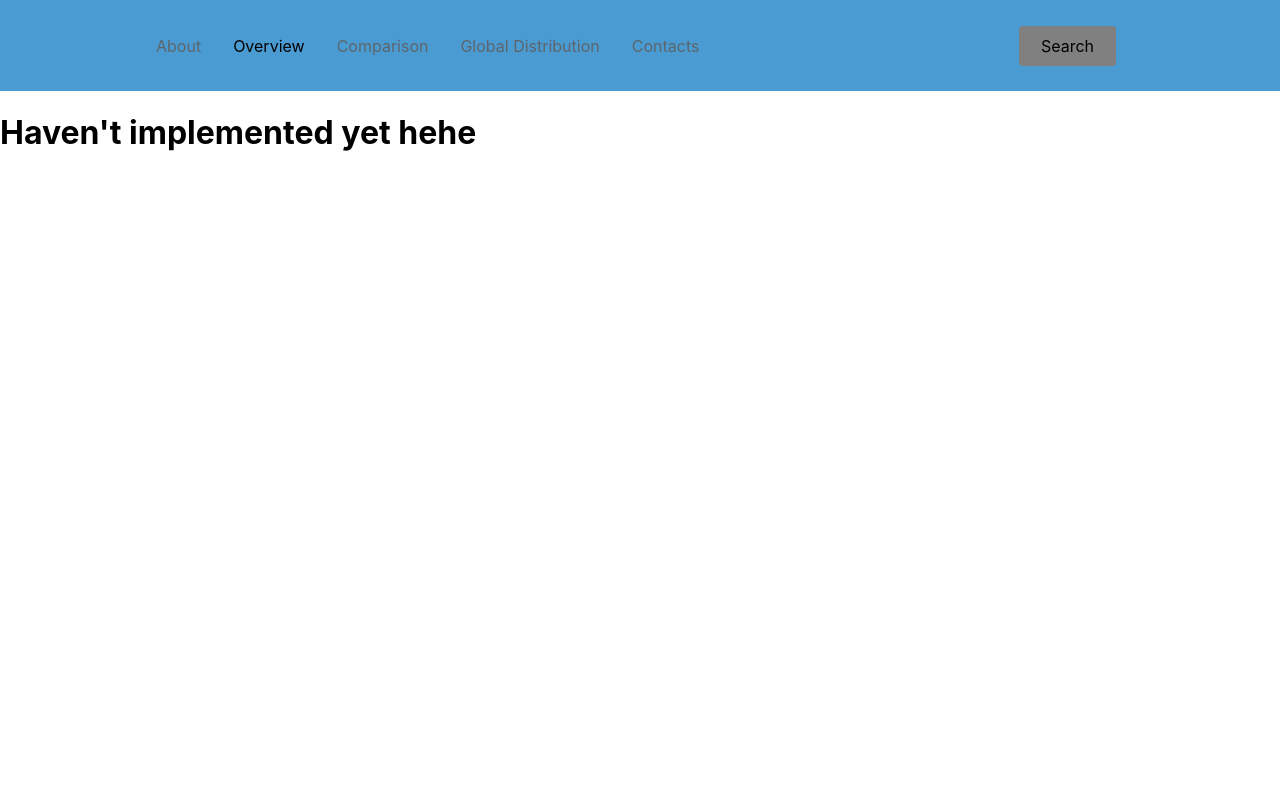
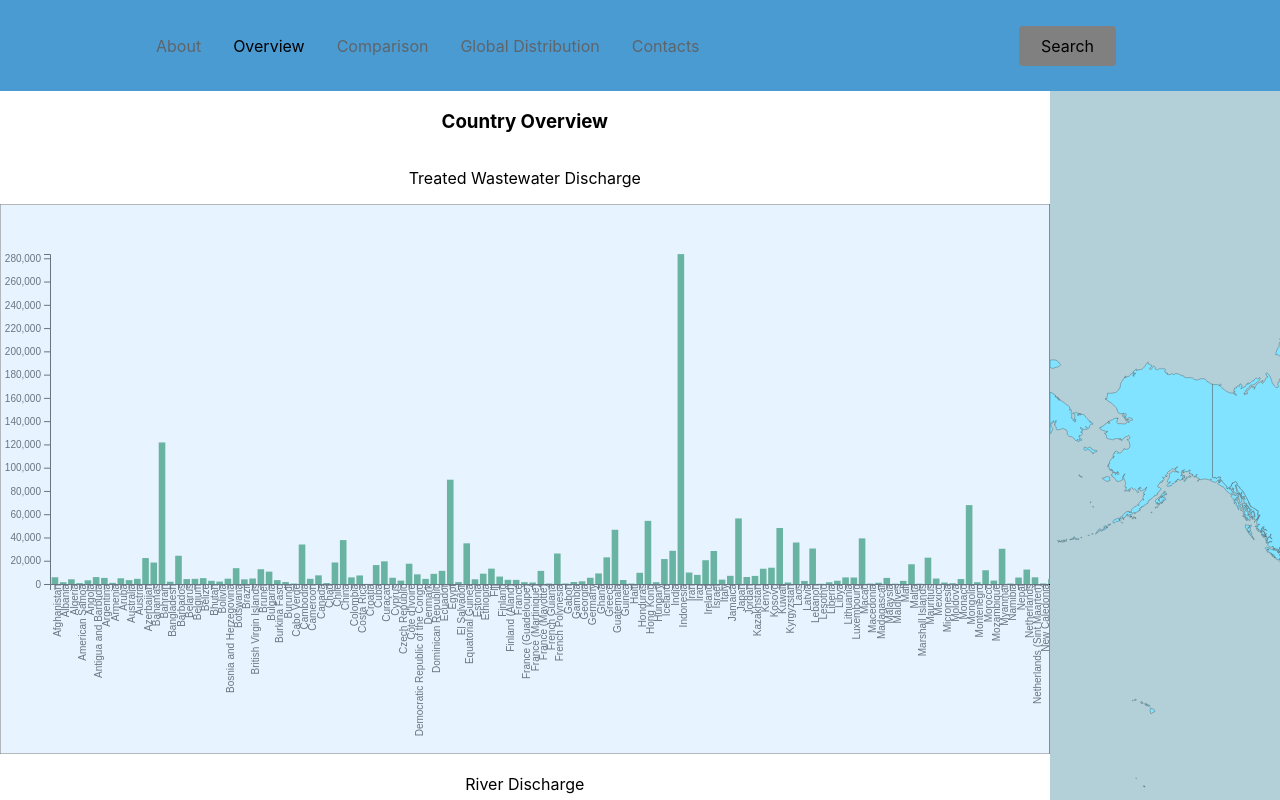
Before and after one commit to mikeyin97/547Project, a React (Create React App) app in the folder my-app/: page /overview in a window 1280 px wide. Built offline with nearby package versions, Linux system fonts and the light colour scheme.

Commit message:
Add the overview page

```diff
--- a/my-app/src/App.js
+++ b/my-app/src/App.js
@@ -24,7 +24,7 @@ function App() {
       <Routes>
         <Route exact path='/' element={<Home/>} />
         <Route exact path='/about' element={<About/>} />
-        <Route exact path='/overview' element={<Overview/>} />
+        <Route exact path='/overview' element={<Overview geodata = {geodata} wwtpdata = {wwtpdata} aggcounts = {agg_counts}/>} />
         <Route exact path='/comparison' element={<CountrySelector geodata = {geodata} wwtpdata = {wwtpdata} statuscounts = {status_counts} levelcounts = {level_counts} aggcounts = {agg_counts}/>} />
         <Route exact path='/distribution' element={<GeoChart geodata = {geodata} wwtpdata = {wwtpdata}/>} />
         <Route exact path='/contacts' element={<Contacts/>} />
--- /dev/null
+++ b/my-app/src/components/TestComponent.js
@@ -0,0 +1,48 @@
+import * as d3 from 'd3';
+class TestComponent {
+
+  containerEl;
+  props;
+  svg;
+
+  constructor(containerEl, props) {
+    this.containerEl = containerEl;
+    this.props = props;
+    const { width, height } = props;
+    this.svg = d3.select(containerEl)
+      .append('svg')
+      .style('background-color', 'white')
+      .attr('width', width)
+      .attr('height', height);
+    this.updateDatapoints();
+  }
+
+  updateDatapoints = () => {
+    const { svg, props: { data, width, height } } = this;
+    svg.selectAll('circle')
+      .data(data)
+      .enter()
+      .append('circle')
+      .style('fill', 'red')
+      .attr('cx', () => Math.random() * width)
+      .attr('cy', () => Math.random() * height)
+      .attr('r', 10)
+      .on('mouseup', (d, i, nodes) => this.setActiveDatapoint(d, nodes[i]));
+  }
+
+  setActiveDatapoint = (d, node) => {
+    d3.select(node).style('fill', 'yellow');
+    this.props.onDatapointClick(d);
+  }
+
+  resize = (width, height) => {
+    const { svg } = this;
+    svg.attr('width', width)
+      .attr('height', height);
+    svg.selectAll('circle')
+      .attr('cx', () => Math.random() * width)
+      .attr('cy', () => Math.random() * height);
+  }
+}
+
+export default TestComponent;
--- a/my-app/src/pages/GeoChart.css
+++ b/my-app/src/pages/GeoChart.css
@@ -1,14 +1,15 @@
 #left{
-    display:inline-block;
+    display:flex;
     float:left;
-    width: 35%;
-    height: 120%;
+    width: 25%;
+    flex-direction: column;
+    overflow-y: auto;
 }
 
 #right{
-    display:inline-block;
+    display:flexbox;
     float:right;
-    width: 65%;
+    width: 75%;
     height: 100%;
 }
 
--- a/my-app/src/pages/contacts.js
+++ b/my-app/src/pages/contacts.js
@@ -1,18 +1,60 @@
-import React from 'react';
+import React, { useState, useEffect, useRef } from 'react';
+import TestComponent from '../components/TestComponent'
 
-const Contacts = () => {
-return (
-	<div
-	style={{
-		display: 'flex',
-		justifyContent: 'Left',
-		alignItems: 'Left',
-		height: '10vh'
-	}}
-	>
-	<h1>Our contacts</h1>
-	</div>
-);
-};
+let vis;
 
-export default Contacts;
+export default function ReactComponent() {
+  const [data, setData] = useState(null);
+  const [width, setWidth] = useState(600);
+  const [height, setHeight] = useState(600);
+  const [active, setActive] = useState(null);
+  const refElement = useRef(null);
+
+  useEffect(fetchData, []);
+  useEffect(handleResizeEvent, []);
+  useEffect(initVis, [ data ]);
+  useEffect(updateVisOnResize, [ width, height ]);
+
+  function fetchData() {
+    Promise.resolve().then(() => setData(['a', 'b', 'c']));
+  }
+
+  function handleResizeEvent() {
+    let resizeTimer;
+    const handleResize = () => {
+      clearTimeout(resizeTimer);
+      resizeTimer = setTimeout(function() {
+        setWidth(window.innerWidth);
+        setHeight(window.innerHeight);
+      }, 300);
+    };
+    window.addEventListener('resize', handleResize);
+
+    return () => {
+      window.removeEventListener('resize', handleResize);
+    };
+  }
+
+  function initVis() {
+    if(data && data.length) {
+      const d3Props = {
+        data,
+        width,
+        height,
+        onDatapointClick: setActive
+      };
+      vis = new TestComponent(refElement.current, d3Props);
+    }
+  }
+
+  function updateVisOnResize() {
+    vis && vis.resize(width, height);
+  }
+
+  return (
+    <div className='react-world'>
+      <div>{active}</div>
+      <div ref={refElement}/>
+    </div>
+  );
+}
--- a/my-app/src/pages/overview.js
+++ b/my-app/src/pages/overview.js
@@ -1,18 +1,205 @@
-import React from 'react';
+import React, {useRef, useEffect} from 'react';
+import * as d3 from 'd3';
+import './GeoChart.css';
 
-const Overview = () => {
-return (
-	<div
-	style={{
-		display: 'flex',
-		justifyContent: 'Left',
-		alignItems: 'Left',
-		height: '10vh'
-	}}
-	>
-	<h1>Haven't implemented yet hehe</h1>
-	</div>
-);
-};
+function Overview({geodata, wwtpdata, aggcounts}){
+    const svgRef = useRef();
+    const wrapperRef = useRef();
+    const barRef = useRef();
+
+    useEffect(initMap, [geodata, wwtpdata]);
+	useEffect(initOverview, [aggcounts])
+
+	function initOverview() {
+		const svgCanvas = d3.select(svgRef.current)
+		// group all boundaries together
+        const svg = svgCanvas.select("g");
+        const barCanvases = d3.selectAll(".graph");
+
+		// draw the geographic boundaries
+		svg.selectAll(".country")
+        .data(geodata.features)
+        .join("path")
+        .attr("stroke-width", function(feature) {
+            return(0.3)
+        })
+        .attr("stroke", function(feature) {
+            return("#262626")
+        });
+
+		// set up the bar charts
+		barCanvases.each(function(d, i){
+			const barCanvas = d3.select(this);
+            const barsvg = barCanvas.select("g");
+			const xax = barsvg.select("#xax");
+            const yax = barsvg.select("#yax");
+			// define the scales
+            var width = 1550,
+				height = 330,
+				margintop = 50,
+				marginleft = 50;
+
+			// all countries
+			const countries = Object.keys(aggcounts)
+
+			// define x-axis
+			var xScale = d3.scaleBand()
+			.range([ 0, width ])
+			.domain(countries)
+			.padding(0.2)
+
+			// scale x-axis
+			xax
+            .call(d3.axisBottom(xScale))
+            .attr("transform", "translate(" + marginleft + "," + (margintop + height) + ")")
+            .selectAll("text")
+            .attr("transform", "translate(-10,0)rotate(-90)")
+            .style("text-anchor", "end");
+
+			// calculate max values
+			var maxH = 0;
+            if (i === 0) { // wastewater discharge
+                countries.forEach((country) => {
+                    maxH = Math.max(maxH, aggcounts[country].WASTE_DIS_mean);
+                })
+            } else if (i === 1) { // river discharge
+                countries.forEach((country) => {
+                    maxH = Math.max(maxH, aggcounts[country].RIVER_DIS_mean);
+                })
+            } else if (i === 2) { // dilution factor
+                countries.forEach((country) => {
+                    maxH = Math.max(maxH, aggcounts[country].DF_mean);
+                })
+            }
+
+			// define y-axis
+			var yScale = d3.scaleLinear()
+            .domain([0, maxH + 100])
+            .range([ height, 0]);
+
+			// scale y-axis
+			yax
+            .attr("transform", "translate(" + marginleft + "," + margintop + ")")
+            .call(d3.axisLeft(yScale));
+
+			barsvg.selectAll("rect:not(#bg)").remove();
+
+			// draw bars
+			barsvg.selectAll("bar")
+                .data(countries)
+                .enter()
+                .append("rect")
+                .attr("transform", "translate(" + marginleft + "," + margintop + ")")
+                .attr("x", function(d) {
+                    return xScale(d);
+                })
+                .attr("y", function(d) {
+                    var val = 0;
+                    var aggcount = aggcounts[d];
+                    if (i === 0) {
+                        val = aggcount.WASTE_DIS_mean
+                    } else if (i === 1) {
+                        val = aggcount.RIVER_DIS_mean
+                    } else if (i === 2) {
+                        val = aggcount.DF_mean
+                    }
+                    return yScale(val);
+                })
+                .attr("width", xScale.bandwidth())
+                .attr("height", function(d) {
+                    var val = 0;
+                    var aggcount = aggcounts[d];
+                    if (i === 0) {
+                        val = aggcount.WASTE_DIS_mean
+                    } else if (i === 1) {
+                        val = aggcount.RIVER_DIS_mean
+                    } else if (i === 2) {
+                        val = aggcount.DF_mean
+                    }
+                    return height - yScale(val); })
+                .attr("fill", function(d) {
+                    return "#69b3a2"
+                    }
+                );
+		})
+	}
+
+	function initMap() {
+		const svgCanvas = d3.select(svgRef.current)
+        svgCanvas.selectAll("*").remove();
+        const svg = svgCanvas.append("g");
+
+        const barCanvases = d3.selectAll(".graph");
+        barCanvases.each(function(d, i){
+            const barCanvas = d3.select(this);
+            barCanvas.selectAll("*").remove();
+            const barsvg = barCanvas.append("g");
+            barsvg.append("g").attr("id","xax");
+            barsvg.append("g").attr("id","yax");
+
+            barsvg.append('rect')
+            .attr('x', "0")
+            .attr('y', "0")
+            .attr("id","bg")
+            .attr('width', '100%')
+            .attr('height', '100%')
+            .attr('stroke', 'black')
+            .attr('fill', '#d0e7fd')
+            .attr('z-index', '0');
+        })
+
+        const width = 1500;
+        const height = 1000;
+        const projection = d3.geoMercator().fitSize([width, height], geodata).precision(100);
+        const pathGenerator = d3.geoPath().projection(projection);
+        const colorScale = d3.scaleLinear().domain([0, 10]).range(["#81e3ff", "#81e3ff"]);
+
+        svg.append('rect')
+        .attr('x', "-500%")
+        .attr('y', "-500%")
+        .attr('width', '1000%')
+        .attr('height', '1000%')
+        .attr('stroke', 'black')
+        .attr('fill', '#69a3b2')
+        .attr("id","bg2")
+        .attr('z-index', '0');
+
+        svg.selectAll(".country")
+        .data(geodata.features)
+        .join("path")
+        .attr("class", "country")
+        .transition()
+        .duration(1000)
+        .attr("stroke-width", 0.3)
+        .attr('z-index', '100')
+        .attr("fill", feature => colorScale(Math.floor(Math.random() * 11)))
+        .attr("d", feature => pathGenerator(feature));
+
+        var zoom = d3.zoom().scaleExtent([1, 10]).on("zoom", function (event) {
+            d3.select('#right svg g').attr("transform", event.transform)
+        })
+        svg.call(zoom);
+	}
+
+    return (
+        <div id ="countryselector" ref = {wrapperRef} style={{height:"100%", width:"100%"}}>
+            <div id = "left" style={{height:"90%", width:"82%"}}><h3>Country Overview</h3>
+                <div id = "panel1" className = "panel">
+                    <p>Treated Wastewater Discharge </p>
+                    <svg ref = {barRef} className = "graph" style={{height:"550px", width:"100%"}}></svg>
+                </div>
+                <div id = "panel2" className = "panel">
+                    <p> River Discharge </p>
+                    <svg ref = {barRef} className = "graph" style={{height:"550px", width:"100%"}}></svg>
+                </div>
+				<div id = "pane3" className = "panel">
+                    <p> Dilution Factor </p>
+                    <svg ref = {barRef} className = "graph" style={{height:"550px", width:"100%"}}></svg>
+                </div>
+            </div>
+            <div id = "right" style={{height:"100%", width:"18%"}}><svg ref = {svgRef} style={{height:"100%", width:"100%", viewBox:"0 0 100 100"}}></svg></div>
+        </div>
+    )
+}
 
 export default Overview;
```
Also changed, not shown: my-app/src/components/OverviewComponent.js (added, +13 -0 lines), my-app/src/pages/CountrySelector.js (+12 -39 lines).
